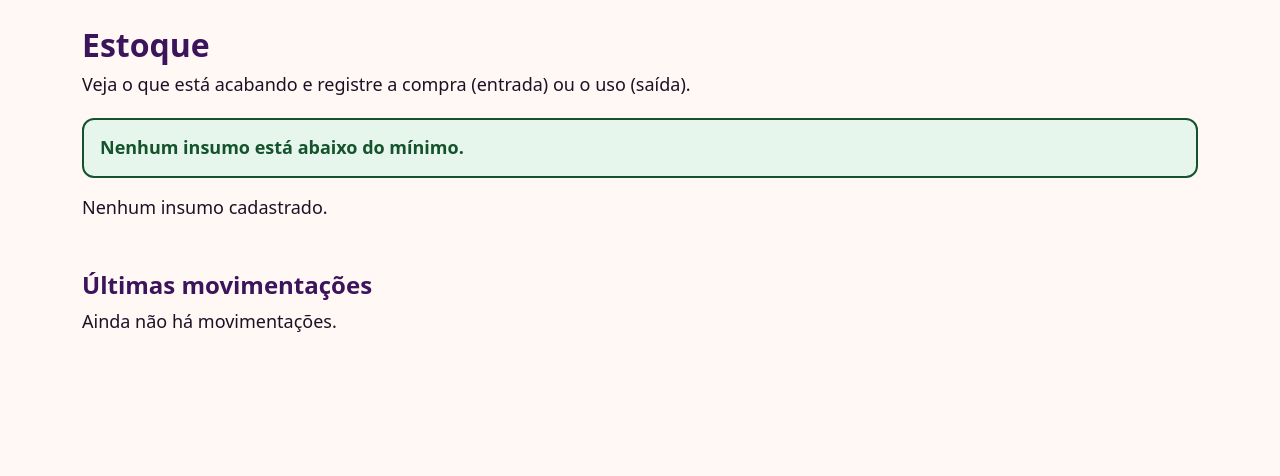
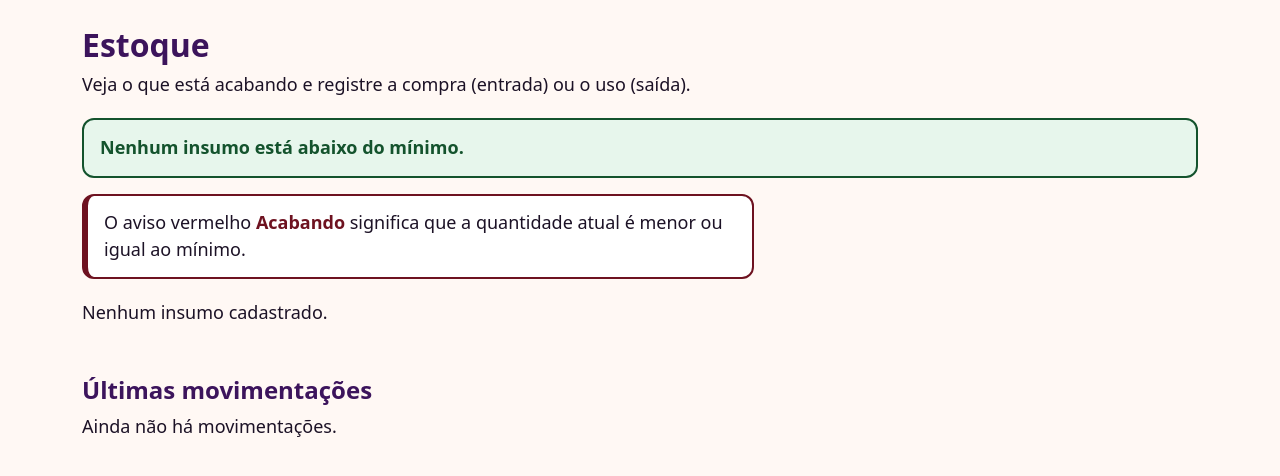
Before and after one commit to joairess/ozzy-gestao, a Django app: page /estoque/ in a window 1280 px wide. Shown: the part 95-571 px from the top of the page. Run offline with Django 5.2, Linux system fonts and the light colour scheme; the visitor is signed in with stand-in values (Sample User, id 1); data that the repository does not hold is empty; parts of the project's set-up code (start-up, migrations or seed data) failed here and were passed over; some libraries are stand-ins or nearby versions.

Commit message:
Destaca o selo Acabando no estoque e explica o critério do mínimo.
Depois da validação no balcão, o aviso de estoque baixo fica maior e a tela diz, em uma frase, que Acabando vale quando a quantidade é menor ou igual ao mínimo.

Co-authored-by: Josivaldo Aires   <joairess@gmail.com>

```diff
--- a/gestao/static/gestao/app.css
+++ b/gestao/static/gestao/app.css
@@ -208,6 +208,7 @@ h3 {
 .cartao.baixo {
   background: #FDECEC;
   border-color: #6E1220;
+  border-width: 3px;
 }
 
 .cartao h2 {
@@ -255,8 +256,33 @@ h3 {
   border-radius: 999px;
 }
 
+.tarja-acabando {
+  font-size: 1.35rem;
+  font-weight: 800;
+  padding: 0.45rem 1rem;
+  letter-spacing: 0.02em;
+  border: 2px solid #FFFFFF;
+  box-shadow: 0 0 0 2px #6E1220;
+}
+
 .tarja.boa {
   background: #14532D;
+}
+
+.legenda-acabando {
+  margin: 0 0 1.25rem;
+  max-width: 42rem;
+  padding: 0.85rem 1rem;
+  background: #FFFFFF;
+  color: #1C1226;
+  border: 2px solid #6E1220;
+  border-left-width: 6px;
+  border-radius: 0.75rem;
+  font-size: 1.125rem;
+}
+
+.legenda-acabando strong {
+  color: #6E1220;
 }
 
 label,
--- a/gestao/templates/gestao/estoque.html
+++ b/gestao/templates/gestao/estoque.html
@@ -15,6 +15,10 @@
   <p class="aviso alerta" role="status">{{ alertas }} insumos estão acabando.</p>
   {% endif %}
 
+  <p class="legenda-acabando">
+    O aviso vermelho <strong>Acabando</strong> significa que a quantidade atual é menor ou igual ao mínimo.
+  </p>
+
   <div class="row g-3">
     {% for insumo in insumos %}
     <div class="col-12 col-lg-6">
@@ -22,7 +26,7 @@
         <div class="pedido-topo">
           <h2>{{ insumo.nome }}</h2>
           {% if insumo.abaixo_do_minimo %}
-          <p class="tarja">Acabando</p>
+          <p class="tarja tarja-acabando">Acabando</p>
           {% else %}
           <p class="tarja boa">Quantidade boa</p>
           {% endif %}
```
Also changed, not shown: gestao/tests/test_views.py (+4 -0 lines), tests/test_acessibilidade.py (+1 -0 lines), README.md.
